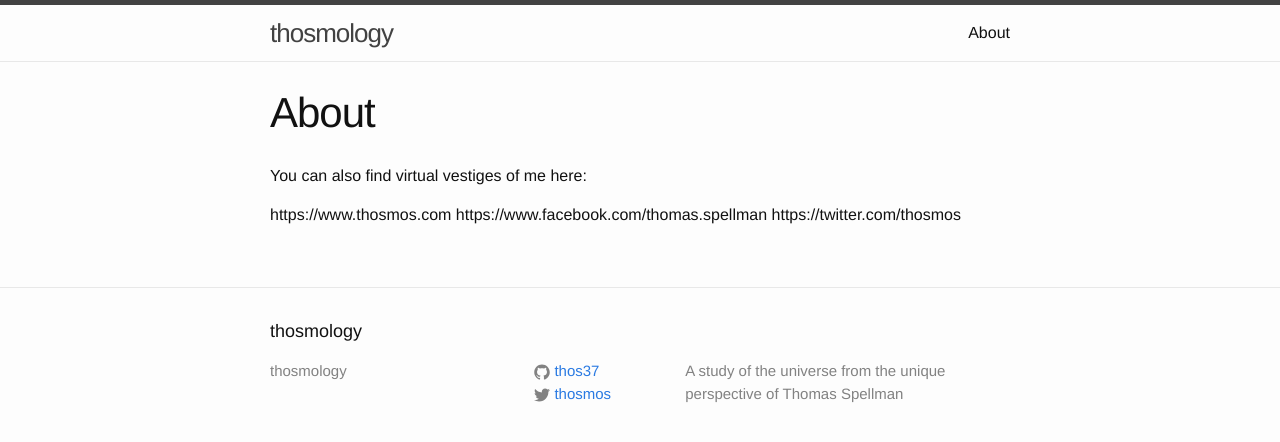
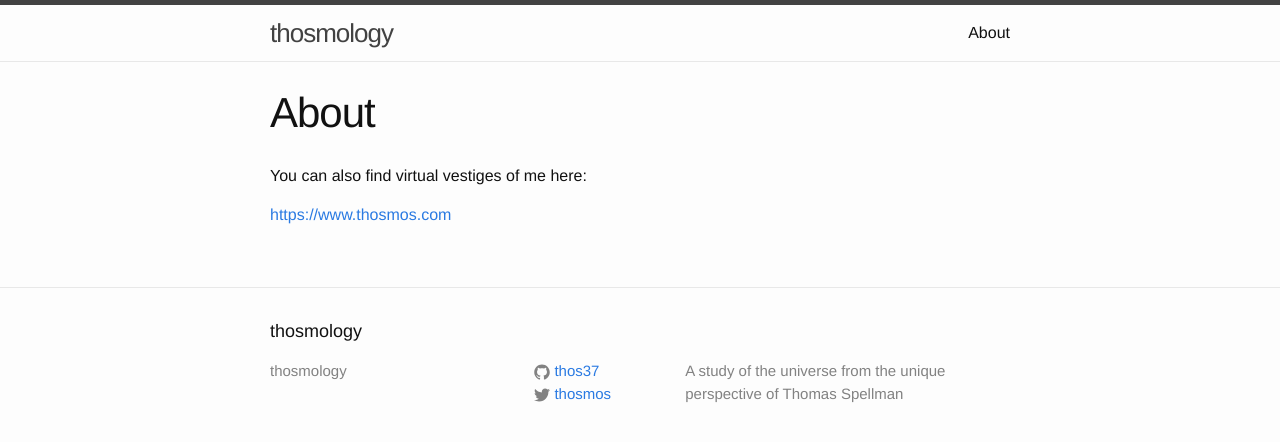
Before and after one commit to thosmos/thosmos.github.io, a Jekyll site: the page built from about.md, in a window 1280 px wide. Shown: the top 442 px of the page. Built offline with Jekyll 4.4.1, drawn with Linux system fonts in a browser that asks for light colours; some of the changed lines change nothing that is shown.

Commit message:
Update about.md

```diff
--- a/about.md
+++ b/about.md
@@ -6,6 +6,4 @@ permalink: /about/
 
 You can also find virtual vestiges of me here:
 
-https://www.thosmos.com
-https://www.facebook.com/thomas.spellman
-https://twitter.com/thosmos
+[https://www.thosmos.com](https://www.thosmos.com)
```
